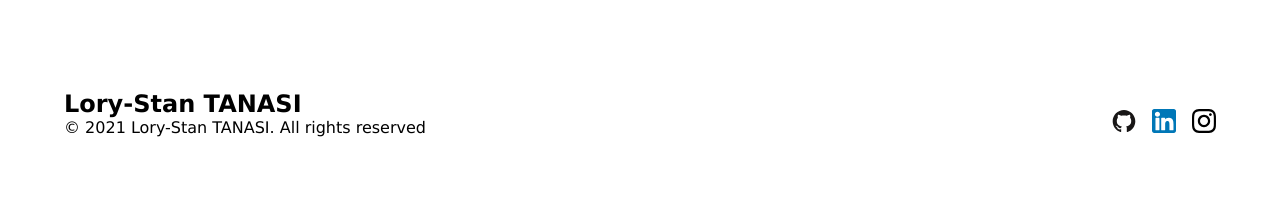
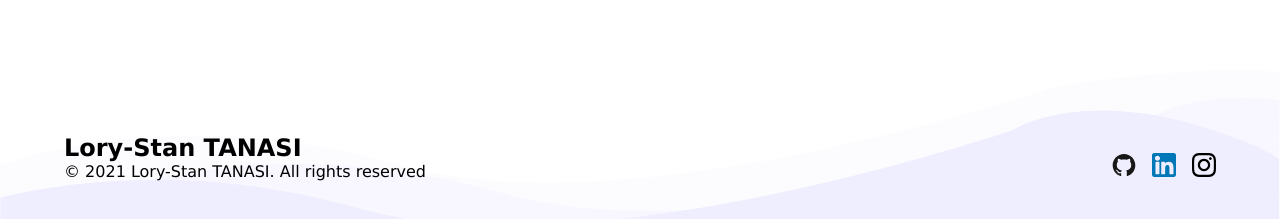
Before and after one commit to stantanasi/stantanasi.github.io, a React (Create React App) app: page / in a window 1280 px wide. Shown: the part 3593-3812 px from the top of the page. Built offline with nearby package versions, Linux system fonts and the light colour scheme; no server answers.

Commit message:
Add footer background image

```diff
--- a/src/components/footer/footer.style.ts
+++ b/src/components/footer/footer.style.ts
@@ -1,10 +1,12 @@
 import styled from 'styled-components';
 
 export const FooterWrapper = styled.footer`
-  padding: 20px 5% 4rem;
+  padding: 4rem 5% 4rem;
   display: flex;
   align-items: flex-end;
   justify-content: space-between;
+  background-image: url("/images/footer-background.svg");
+  background-size: cover;
 
   @media (max-width: 768px) {
     flex-direction: column;
```
Also changed, not shown: public/images/footer-background.svg (added).
